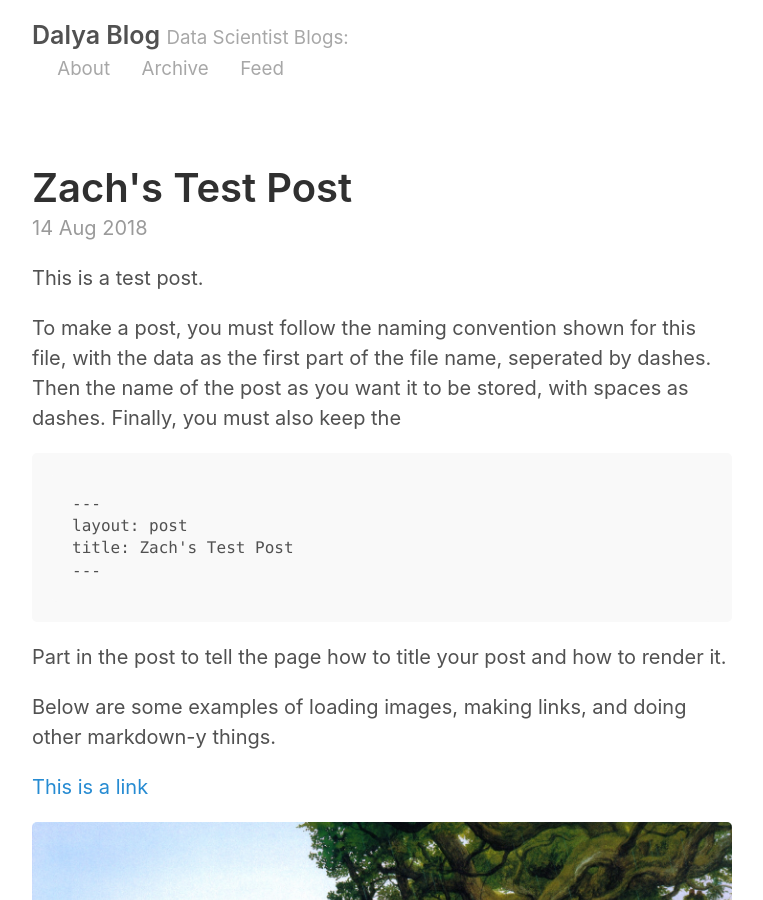
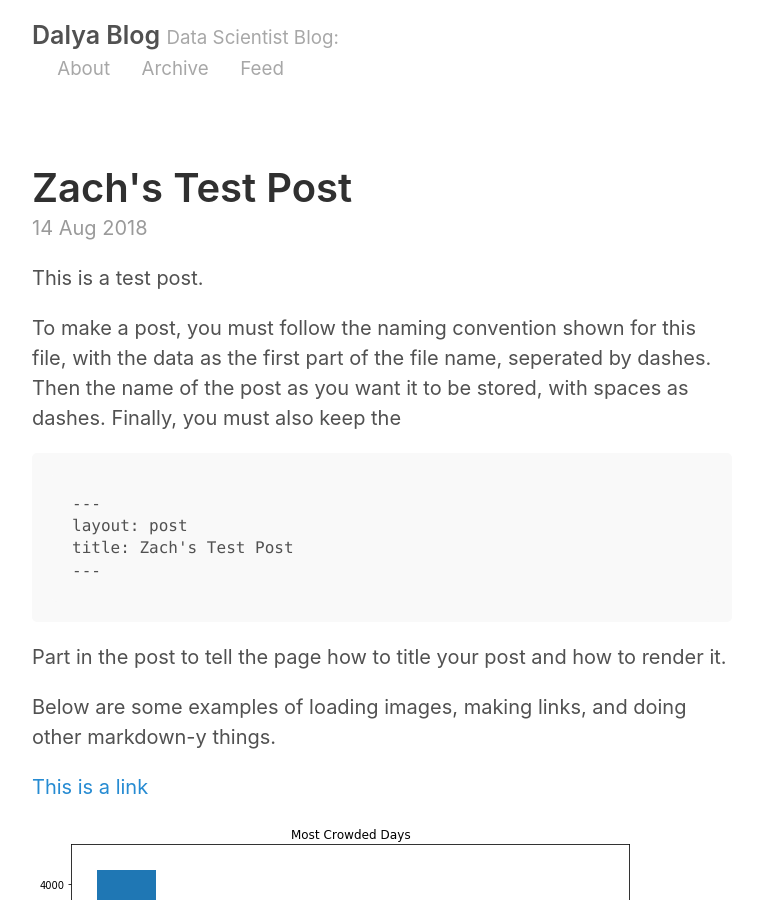
Before and after one commit to Daliait96/Daliait96.github.io, a Jekyll site: the page built from _posts/2018-08-14-Testing-Local-Images.md, in a window 1280 px wide and 900 px high. Shown: the whole window, without its empty margins (258-1021 px from the left). Built offline with Jekyll 4.4.1, drawn with Linux system fonts in a browser that asks for light colours.

Commit message:
changes1

```diff
--- a/_config.yml
+++ b/_config.yml
@@ -3,7 +3,7 @@ permalink:           pretty
 
 # Setup
 title:               Dalya Blog
-tagline:             Data Scientist Blogs
+tagline:             Data Scientist Blog
 url:                 http://Daliait96.github.io
 paginate:            2
 baseurl:             ""
--- a/_posts/2018-08-14-Testing-Local-Images.md
+++ b/_posts/2018-08-14-Testing-Local-Images.md
@@ -25,7 +25,7 @@ markdown-y things.
 
 [This is a link](http://thisismetis.com)
 
-![Image test]({{ site.url }}/images/AlanLeeShireGandalf.JPG)
+![Image test]({{ site.url }}/images/dayofweek_outflow.png)
 
 ### Other things
 * Like
```
Also changed, not shown: images/dayofweek_outflow.png (added).
